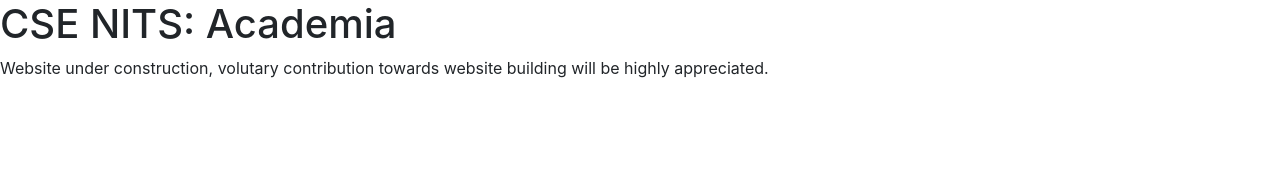
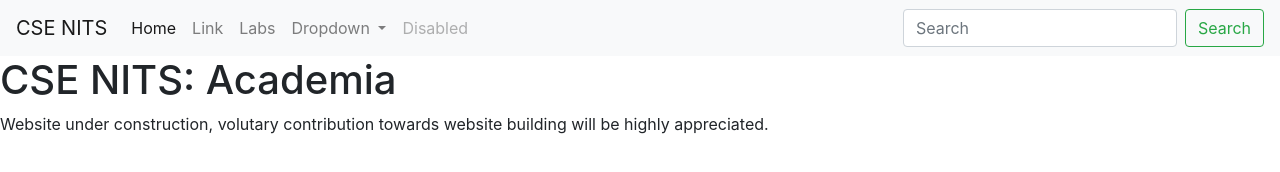
Before and after one commit to csenits/csenits.github.io, a plain HTML site: page index.html in a window 1280 px wide. Drawn offline with nearby package versions, Linux system fonts and the light colour scheme.

Commit message:
Added Labs button in NavBar

```diff
--- a/index.html
+++ b/index.html
@@ -11,6 +11,46 @@
     <title>CSE NITS: Academia</title>
   </head>
   <body>
+  <nav class="navbar navbar-expand-lg navbar-light bg-light">
+  <a class="navbar-brand" href="#">CSE NITS</a>
+  <button class="navbar-toggler" type="button" data-toggle="collapse" data-target="#navbarSupportedContent" aria-controls="navbarSupportedContent" aria-expanded="false" aria-label="Toggle navigation">
+    <span class="navbar-toggler-icon"></span>
+  </button>
+
+  <div class="collapse navbar-collapse" id="navbarSupportedContent">
+    <ul class="navbar-nav mr-auto">
+      <li class="nav-item active">
+        <a class="nav-link" href="index.html">Home <span class="sr-only">(current)</span></a>
+      </li>
+      <li class="nav-item">
+        <a class="nav-link" href="#">Link</a>
+      </li>
+      <li class="nav-item">
+        <a class="nav-link" href="labs.html">Labs</a>
+      </li>
+      <li class="nav-item dropdown">
+        <a class="nav-link dropdown-toggle" href="#" id="navbarDropdown" role="button" data-toggle="dropdown" aria-haspopup="true" aria-expanded="false">
+          Dropdown
+        </a>
+        <div class="dropdown-menu" aria-labelledby="navbarDropdown">
+          <a class="dropdown-item" href="#">Action</a>
+          <a class="dropdown-item" href="#">Another action</a>
+          <div class="dropdown-divider"></div>
+          <a class="dropdown-item" href="#">Something else here</a>
+        </div>
+      </li>
+      <li class="nav-item">
+        <a class="nav-link disabled" href="#" tabindex="-1" aria-disabled="true">Disabled</a>
+      </li>
+    </ul>
+    <form class="form-inline my-2 my-lg-0">
+      <input class="form-control mr-sm-2" type="search" placeholder="Search" aria-label="Search">
+      <button class="btn btn-outline-success my-2 my-sm-0" type="submit">Search</button>
+    </form>
+  </div>
+</nav>
+
+
     <h1>CSE NITS: Academia</h1>
     Website under construction, volutary contribution towards website building will be highly appreciated.
 
```
Also changed, not shown: labs.html (+4 -0 lines).
